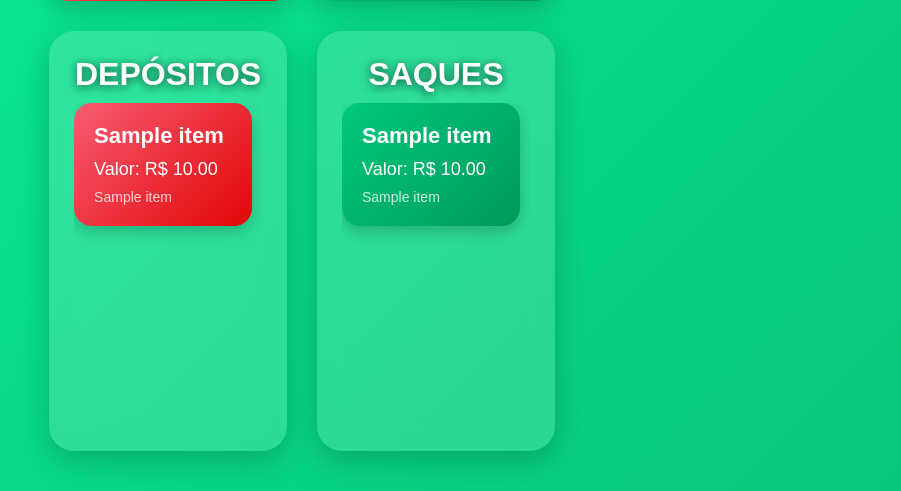
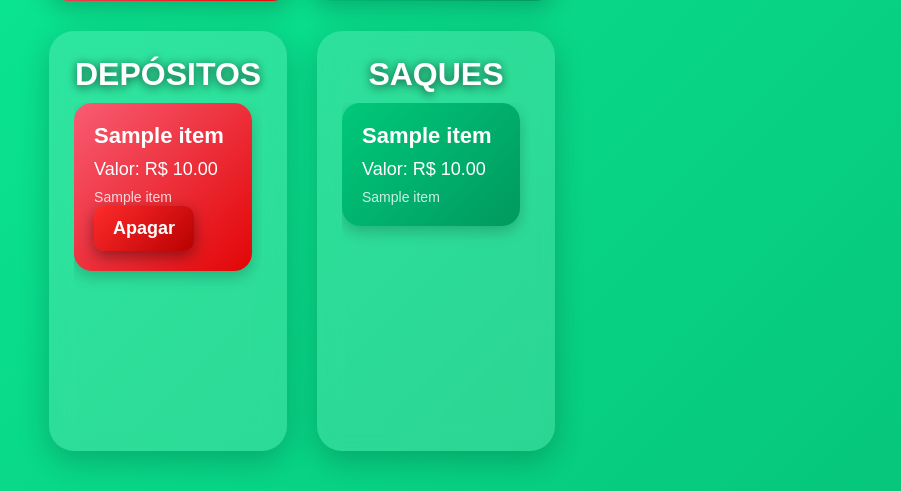
Before and after one commit to D-MAlexandreSilva/siatema-slots, a Flask app: template templates/lista.html in a window 1280 px wide. Shown: the part 283-774 px from the top of the page, without its empty margins (338-1239 px from the left). Run offline with Flask 3, Linux system fonts and the light colour scheme; the template is opened without the code that fills it: most values are stand-ins (such as "Sample title", 1, 10 or a date in 2020).

Commit message:
Atualização do site

```diff
--- a/app.py
+++ b/app.py
@@ -101,7 +101,19 @@ def lista():
 
     return render_template("lista.html", depositos=depositos, saques=saques, soma_deposito=soma_deposito, soma_saque=soma_saque, saldo=saldo)
 
+# 🚀 ROTA FLASK
+@app.route("/apagar/<int:registro_id>", methods=["POST"])
+def apagar(registro_id):
 
+    # verifica se usuário está logado
+    if "usuario_id" not in session:
+        return redirect("/login")
+
+    usuario_id = session["usuario_id"]
+
+    b.apagar_registro(registro_id, usuario_id)
+
+    return redirect("/")
 
 
 if __name__ == "__main__":
--- a/static/style.css
+++ b/static/style.css
@@ -107,7 +107,7 @@ button {
     font-size: 18px;
     font-weight: bold;
 
-    color: rgb(11, 11, 11);
+    color: rgb(249, 244, 244);
 
     cursor: pointer;
 
@@ -655,3 +655,39 @@ body {
         font-size: 16px;
     }
 }
+
+form{
+    width: auto;
+    padding: 0;
+    background: none;
+    box-shadow: none;
+    backdrop-filter: none;
+}
+.botaoapa{
+    width: 100px !important;
+    height: 45px !important;
+
+    background: red !important;
+
+    color: white !important;
+
+    border: none !important;
+
+    border-radius: 10px !important;
+
+    font-size: 18px !important;
+
+    font-weight: bold;
+
+    cursor: pointer;
+
+
+}
+.botaoapa,
+.botaoapa:hover{
+
+    background: linear-gradient(135deg, #ff2b2b, #b80000) !important;
+
+    color: white !important;
+
+}
--- a/templates/lista.html
+++ b/templates/lista.html
@@ -76,6 +76,9 @@
                         <span>
                             {{ item[4] }}
                         </span>
+                        <form action="/apagar/{{ item[0] }}" method="POST">
+                        <button class="botaoapa"type="submit">Apagar</button>
+                        </form>
 
                     </div>
 
```
Also changed, not shown: banco.py (+7 -4 lines).
